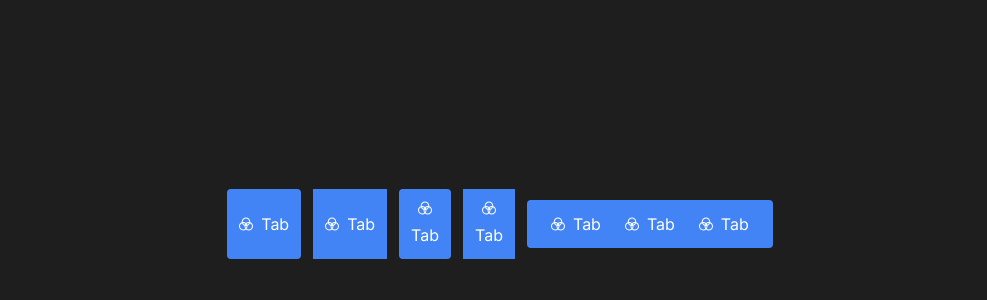
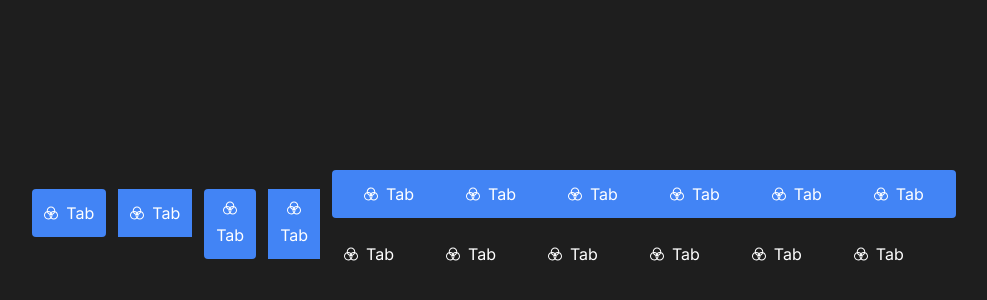
Before and after one commit to GdscCpp/socal-gd-website, a Next.js app: page / in a window 1280 px wide. Shown: the part 176-476 px from the top of the page, without its empty margins (140-1127 px from the left). Built offline with nearby package versions, Linux system fonts and the light colour scheme.

Commit message:
Style tweaking and NavTab implementation

```diff
--- a/src/app/page.tsx
+++ b/src/app/page.tsx
@@ -44,12 +44,75 @@ export default function Page() {
         />
       </div>
       {/* Creating a Nav Tag */}
-      <div className="flex items-center content-center text-body-lg bg-blue-500 rounded p-3">
-        <Tab text="Tab" display={orientation.horizontal} rounded={true} />
-        <Tab text="Tab" display={orientation.horizontal} rounded={true} />
-        <Tab text="Tab" display={orientation.horizontal} rounded={true} />
+      <div className="flex flex-col space-y-3 pr-3">
+        <div className="flex items-center content-center text-body-lg bg-blue-500 rounded px-5">
+          <Tab
+            text="Tab"
+            display={orientation.horizontal}
+            rounded={true}
+            className="pr-10"
+          />
+          <Tab
+            text="Tab"
+            display={orientation.horizontal}
+            rounded={true}
+            className="pr-10"
+          />
+          <Tab
+            text="Tab"
+            display={orientation.horizontal}
+            rounded={true}
+            className="pr-10"
+          />
+          <Tab
+            text="Tab"
+            display={orientation.horizontal}
+            rounded={true}
+            className="pr-10"
+          />
+          <Tab
+            text="Tab"
+            display={orientation.horizontal}
+            rounded={true}
+            className="pr-10"
+          />
+          <Tab text="Tab" display={orientation.horizontal} rounded={true} />
+        </div>
+
+        <div className="flex items-center content-center text-body-lg rounded">
+          <Tab
+            text="Tab"
+            display={orientation.horizontal}
+            rounded={true}
+            className="pr-10"
+          />
+          <Tab
+            text="Tab"
+            display={orientation.horizontal}
+            rounded={true}
+            className="pr-10"
+          />
+          <Tab
+            text="Tab"
+            display={orientation.horizontal}
+            rounded={true}
+            className="pr-10"
+          />
+          <Tab
+            text="Tab"
+            display={orientation.horizontal}
+            rounded={true}
+            className="pr-10"
+          />
+          <Tab
+            text="Tab"
+            display={orientation.horizontal}
+            rounded={true}
+            className="pr-10"
+          />
+          <Tab text="Tab" display={orientation.horizontal} rounded={true} />
+        </div>
       </div>
-
       {/* just showing all the buttons here, delete later*/}
       {/* <div className="flex flex-col space-y-3 pr-3">
         <Button
--- a/src/components/Tab.tsx
+++ b/src/components/Tab.tsx
@@ -1,7 +1,7 @@
 import TabSvg from "./svgs/TabSvg";
 
 export enum orientation {
-  horizontal = "flex-row px-3",
+  horizontal = "flex-row p-3",
   vertical = "flex-col p-3",
 }
 
@@ -16,20 +16,24 @@ function Tab({ text, className, display, rounded }: TabProps) {
   let borderRadius = "rounded";
   return rounded ? (
     // Rounded Tab Corners
+    <div>
       <button
-      className={`flex items-center content-center ${display} ${borderRadius} text-body-lg ${className}`}
+        className={`flex ${display} items-center ${borderRadius} text-body-lg ${className}`}
       >
         <TabSvg width={14} height={14} display={display} fill="#fff" />
         <p className="m-0">{text}</p>
       </button>
+    </div>
   ) : (
     // Sharp Tab Corners
+    <div>
       <button
-      className={`flex items-center content-center ${display} text-body-lg ${className}`}
+        className={`flex ${display} items-center text-body-lg ${className}`}
       >
         <TabSvg width={14} height={14} display={display} fill="#fff" />
         <p className="m-0">{text}</p>
       </button>
+    </div>
   );
 }
 
```
Lines whose indentation alone changed are shown as unchanged.
